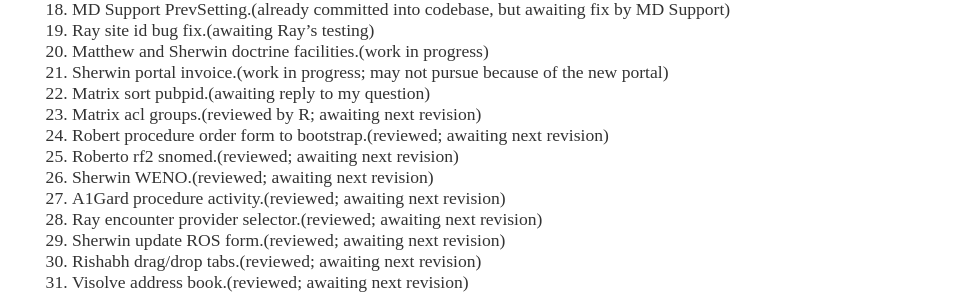
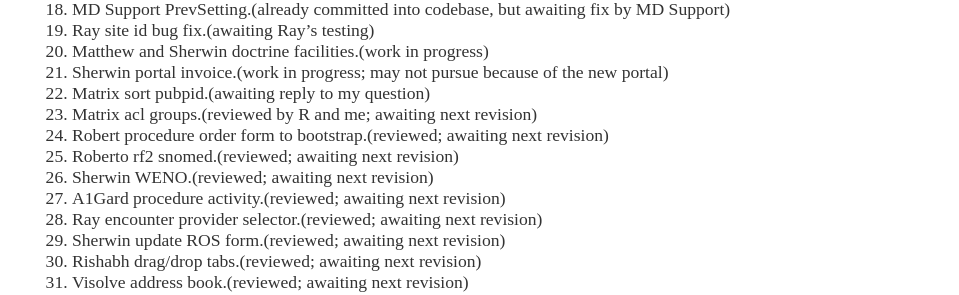
Before and after one commit to bradymiller/bradymiller.github.io, a Jekyll site: the page built from todo/index.md, in a window 1280 px wide. Shown: the part 761-1056 px from the top of the page, without its empty margins (160-1119 px from the left). Built offline with Jekyll 4.4.1, drawn with Linux system fonts in a browser that asks for light colours; our own code applies the rules of GitHub Pages for plain Markdown files.

Commit message:
Update index.md

```diff
--- a/todo/index.md
+++ b/todo/index.md
@@ -31,7 +31,7 @@ layout: default
 1. Matthew and Sherwin doctrine facilities.(work in progress)
 1. Sherwin portal invoice.(work in progress; may not pursue because of the new portal)
 1. Matrix sort pubpid.(awaiting reply to my question)
-1. Matrix acl groups.(reviewed by R; awaiting next revision)
+1. Matrix acl groups.(reviewed by R and me; awaiting next revision)
 1. Robert procedure order form to bootstrap.(reviewed; awaiting next revision)
 1. Roberto rf2 snomed.(reviewed; awaiting next revision)
 1. Sherwin WENO.(reviewed; awaiting next revision)
```
